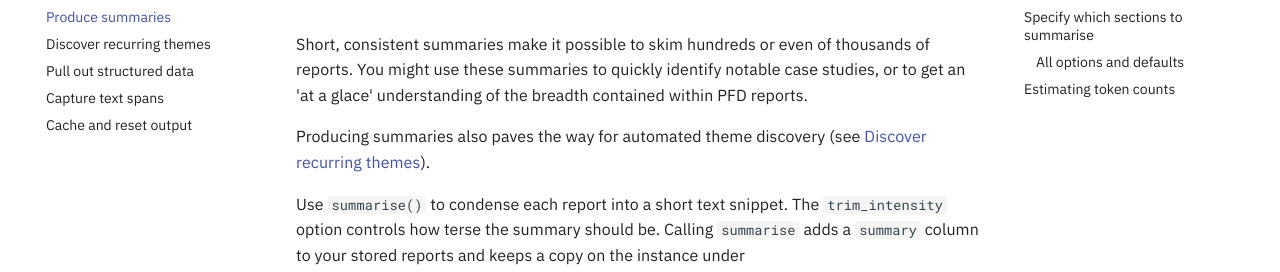
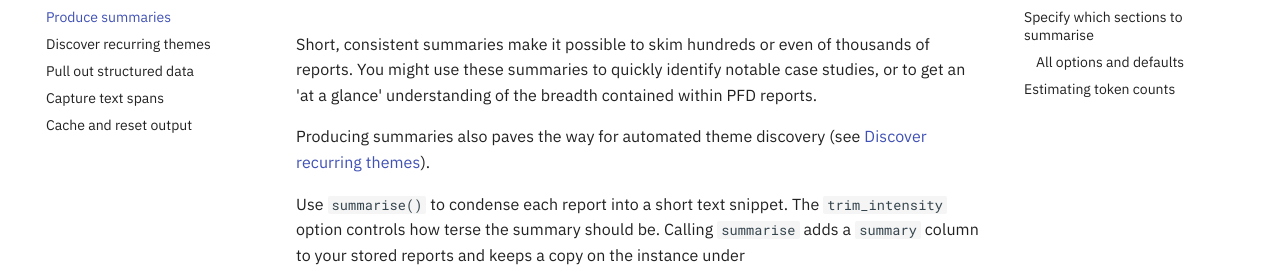
Before and after one commit to Sam-Osian/PFD-toolkit, an MkDocs documentation site: the page built from docs/extractor/summarising.md, in a window 1280 px wide and 900 px high. Shown: the part 196-468 px from the top of the window. Built offline with MkDocs 1.6.1 and Material for MkDocs 9.7.7, drawn with Linux system fonts in a browser that asks for light colours; comment, search, counter and statistics services are not loaded.

Commit message:
Fix typos

```diff
--- a/docs/extractor/summarising.md
+++ b/docs/extractor/summarising.md
@@ -1,6 +1,6 @@
 # Produce summaries of report text
 
-Short, consistent summaries make it possible to skim hundreds or even of thousands of reports. You might use these summaries to quickly identify notable case studies, or to get an 'at a glace' understanding of the breadth contained within PFD reports.
+Short, consistent summaries make it possible to skim hundreds or even of thousands of reports. You might use these summaries to quickly identify notable case studies, or to get an 'at a glance' understanding of the breadth contained within PFD reports.
 
 Producing summaries also paves the way for automated theme discovery (see [Discover recurring themes](themes.md)).
 
```
Also changed, not shown: docs/getting_started/discover_themes.md (+1 -1 lines), docs/getting_started/load_and_screen.md (+1 -1 lines), docs/loader/load_reports.md (+1 -1 lines).
